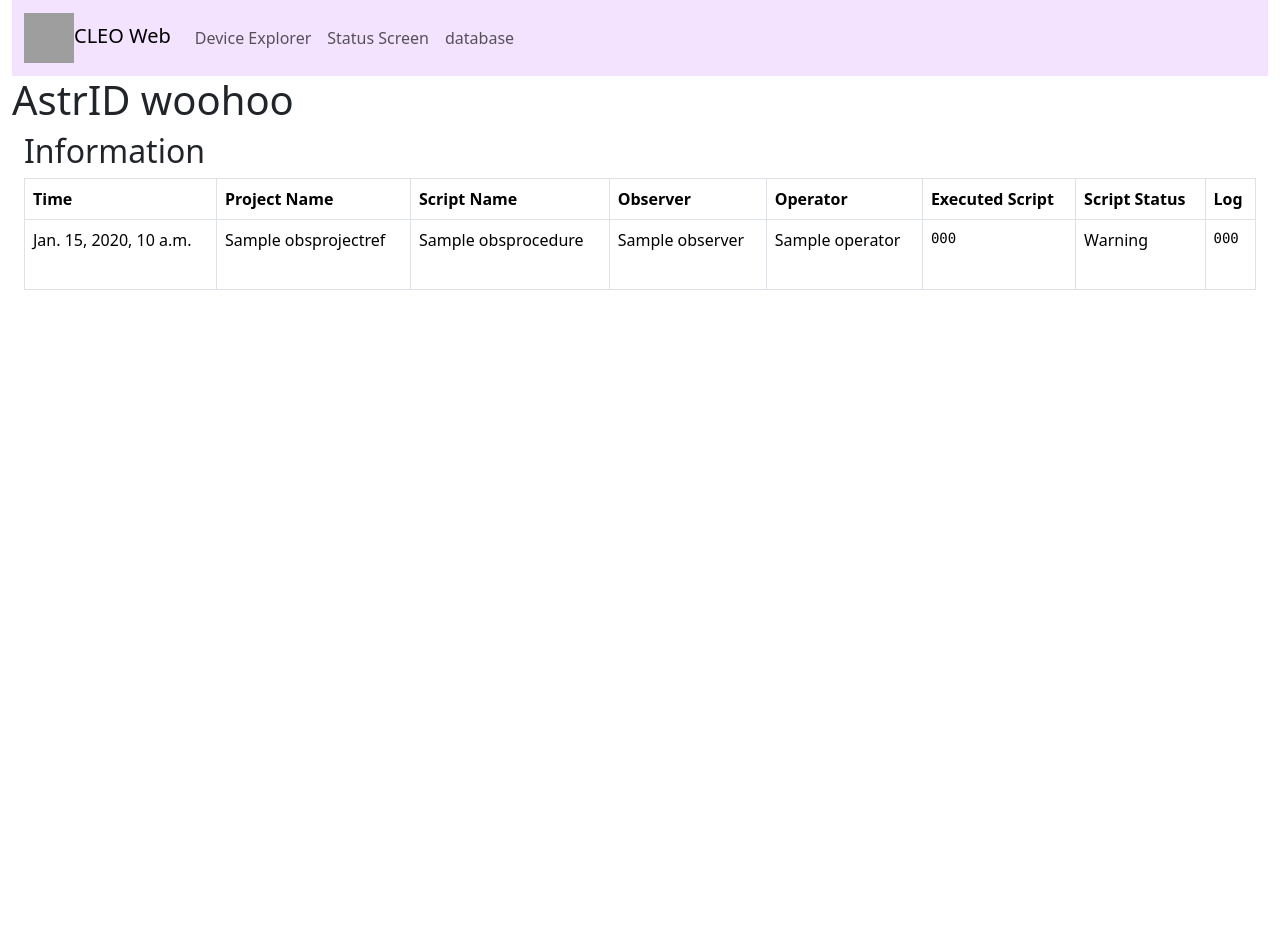
After one commit to sofiarobertson/cleo_web, a Django app: template devex/templates/devex/script.html in a window 1280 px wide. The commit adds this page. Run offline with Django 5.2, Linux system fonts and the light colour scheme; the template is opened without the code that fills it: most values are stand-ins (such as "Sample title", 1, 10 or a date in 2020); grey boxes are pictures that could not be loaded.

Commit message:
functioning table

```diff
--- a/devex/templates/devex/base.html
+++ b/devex/templates/devex/base.html
@@ -102,7 +102,7 @@
                 crossorigin="anonymous"></script>
     </head>
     <body class="vh-100">
-        <div class="container-fluid overflow-y-hidden" style="height: 100vh;">
+        <div class="container-fluid " style="height: 100vh;">
           {% include 'devex/navbar.html' %}
             {% block content %}{% endblock %}
         </div>
--- a/devex/templates/devex/get_device.html
+++ b/devex/templates/devex/get_device.html
@@ -1 +1 @@
-{% for device, __ in filtered_device.items %}<li class="border-top border-bottom">{{ device }}</li>{% endfor %}
+{% for device, __ in filtered_device.items %}<li class="border-bottom">{{ device }}</li>{% endfor %}
--- a/devex/templates/devex/get_state.html
+++ b/devex/templates/devex/get_state.html
@@ -1,5 +1,5 @@
 {% for __, state in filtered_state.items %}
     <li {% if state == "Activating" %}class="bg-warning"{% endif %}
         {% if state == "Running" %}class="bg-success-subtle"{% endif %}
-        class="border-top border-bottom">{{ state }}</li>
+        class="border-bottom">{{ state }}</li>
 {% endfor %}
--- a/devex/templates/devex/get_status.html
+++ b/devex/templates/devex/get_status.html
@@ -1,5 +1,5 @@
 {% for __, status in filtered_status.items %}
     <li {% if status == "Error" %}class="bg-danger-subtle"{% endif %}
         {% if status == "Warning" %}class="bg-warning-subtle"{% endif %}
-        class="border-top border-bottom">{{ status }}</li>
+        class="border-bottom">{{ status }}</li>
 {% endfor %}
--- a/devex/templates/devex/navbar.html
+++ b/devex/templates/devex/navbar.html
@@ -1,7 +1,7 @@
 
 <nav class="navbar navbar-expand-lg " style="background-color: #F4E3FF;">
     <div class="container-fluid">
-      <a class="navbar-brand" href="{% url 'devex:home' %}">CLEO Web</a>
+      <a class="navbar-brand" href="{% url 'devex:home' %}"><img src="https://greenbankobservatory.org/wp-content/uploads/2020/05/vertical-PGGradient.svg" alt="" width="50" height="50">CLEO Web</a>
       <button class="navbar-toggler" type="button" data-bs-toggle="collapse" data-bs-target="#navbarSupportedContent" aria-controls="navbarSupportedContent" aria-expanded="false" aria-label="Toggle navigation">
         <span class="navbar-toggler-icon"></span>
       </button>
@@ -9,6 +9,7 @@
         <ul class="navbar-nav me-auto mb-2 mb-lg-0">
             <li class="nav-item"><a class="nav-link" href="{% url 'devex:devex' %}">Device Explorer</a></li>
             <li class="nav-item"><a class="nav-link" href="{% url 'devex:status' %}">Status Screen</a></li>
+            <li class="nav-item"><a class="nav-link" href="{% url 'devex:script' %}">database</a></li>
         </ul>
     </div>
     </div>
--- /dev/null
+++ b/devex/templates/devex/script.html
@@ -0,0 +1,72 @@
+{% extends "devex/base.html" %}
+{% block content %}
+{% load devex %}
+    <h1>AstrID woohoo</h1>
+
+    <fieldset class="h-100">
+        <!-- scancoordinator device -->
+        <div class="container-fluid vh-auto">
+            <h2>Information</h2>
+            <table class = "table table-bordered">
+                <thead>
+                    <tr>
+                        <th>Time</th>
+                        <th>Project Name</th>
+                        <th>Script Name</th>
+                        <th>Observer</th>
+                        <th>Operator</th>
+                        <th>Executed Script</th>
+                        <th>Script Status</th>
+                        <th>Log</th>
+                    </tr>
+                </thead>
+                {% for history in histories %}
+                <tr>
+
+                    <td>
+                        <ul class="list-unstyled">
+                            <li>{{ history.datetime }}</li>
+                        </ul>
+                    </td>
+                    <td>
+                        <ul class="list-unstyled">
+                            <li>{{ history.obsprocedure.obsprojectref.name }}</li>
+
+                        </ul>
+                    </td>
+                    <td>
+                        <ul class="list-unstyled">
+                            <li>{{ history.obsprocedure.name }} </li>
+                        </ul>
+                    </td>
+                    <td>
+                        <ul class="list-unstyled">
+                            <li>{{ history.obsprocedure.observer }}</li>
+                        </ul>
+                    </td>
+                    <td>
+                        <ul class="list-unstyled">
+                            <li>{{ history.obsprocedure.operator }}</li>
+
+                        </ul>
+                    </td>
+                    <td>
+                        <ul class="list-unstyled overflow-y-auto">
+                            <li>{{ history.executed_script | highlight_python }}</li>
+                        </ul>
+                    </td>
+                    <td>
+                        <ul class="list-unstyled">
+                            <li>{{ history.obsprocedure.status }}</li>
+
+                        </ul>
+                    </td>
+                    <td>
+                        <ul class="list-unstyled">
+                            <li>{{ history.log | highlight_python }}</li>
+                        </ul>
+                    </td>
+                </tr>
+                {% endfor %}
+            </table>
+{% endblock %}
--- /dev/null
+++ b/devex/templatetags/devex.py
@@ -0,0 +1,13 @@
+from django import template
+from pygments import highlight
+from pygments.lexers.python import PythonLexer
+from pygments.formatters import HtmlFormatter
+
+from django.utils.safestring import mark_safe
+
+
+register = template.Library()
+
+@register.filter
+def highlight_python(value):
+    return mark_safe(highlight(value, PythonLexer(), HtmlFormatter()))
--- a/devex/urls.py
+++ b/devex/urls.py
@@ -14,4 +14,7 @@ urlpatterns = [
     path("get-device/<str:manager>/", views.get_device, name='get_device'),
     path("get-status/<str:manager>/", views.get_status, name='get_status'),
     path("get-state/<str:manager>/", views.get_state, name='get_state'),
+    path("script/", views.info, name='script'),
+    # path("<str:title>/"), views. , name='executed_script')
+
 ]
```
Also changed, not shown: cleo_web/db_routers.py (added, +88 -0 lines), cleo_web/settings.py (+14 -4 lines), devex/templates/devex/status.html (+42 -14 lines), devex/views.py (+47 -1 lines).
